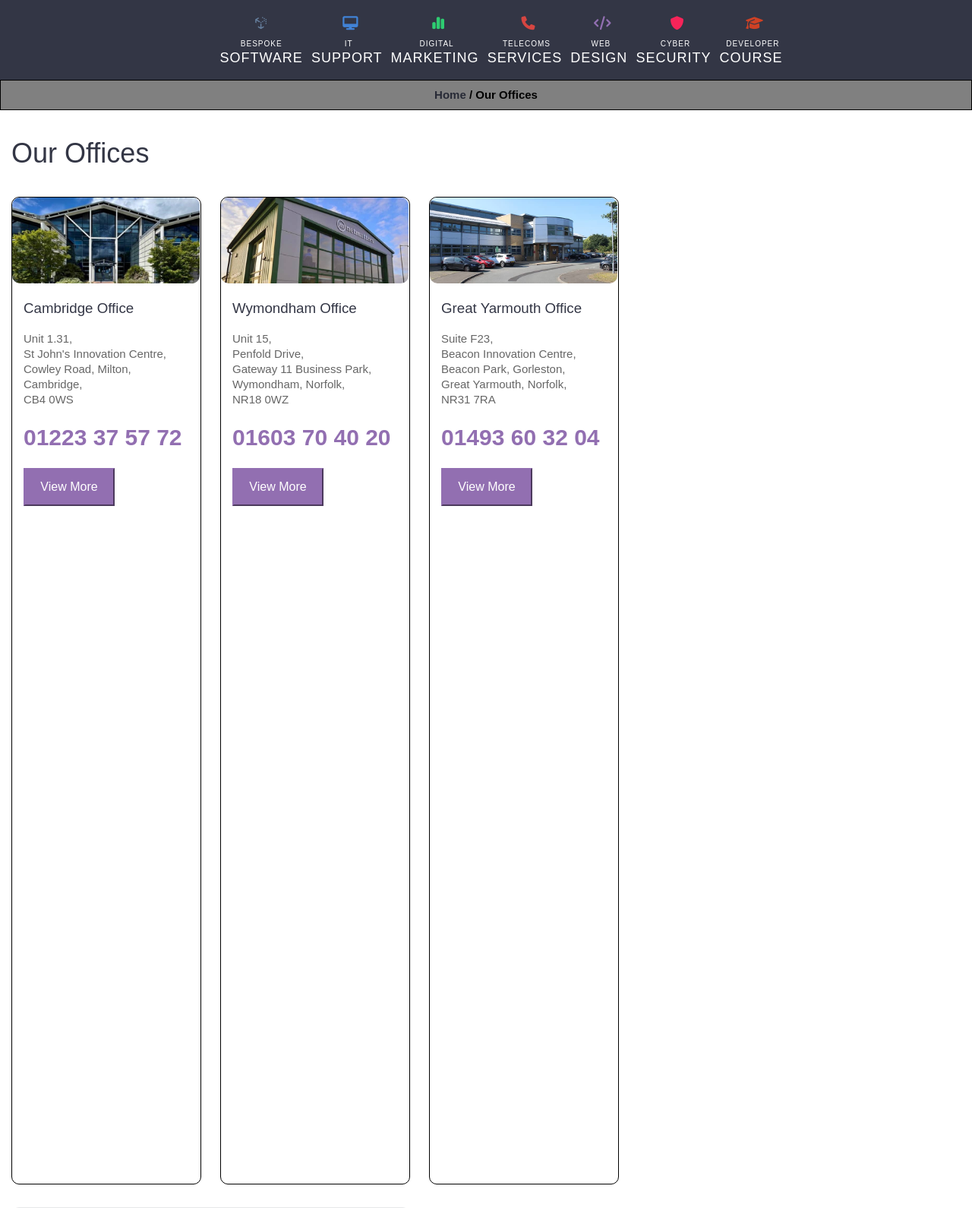
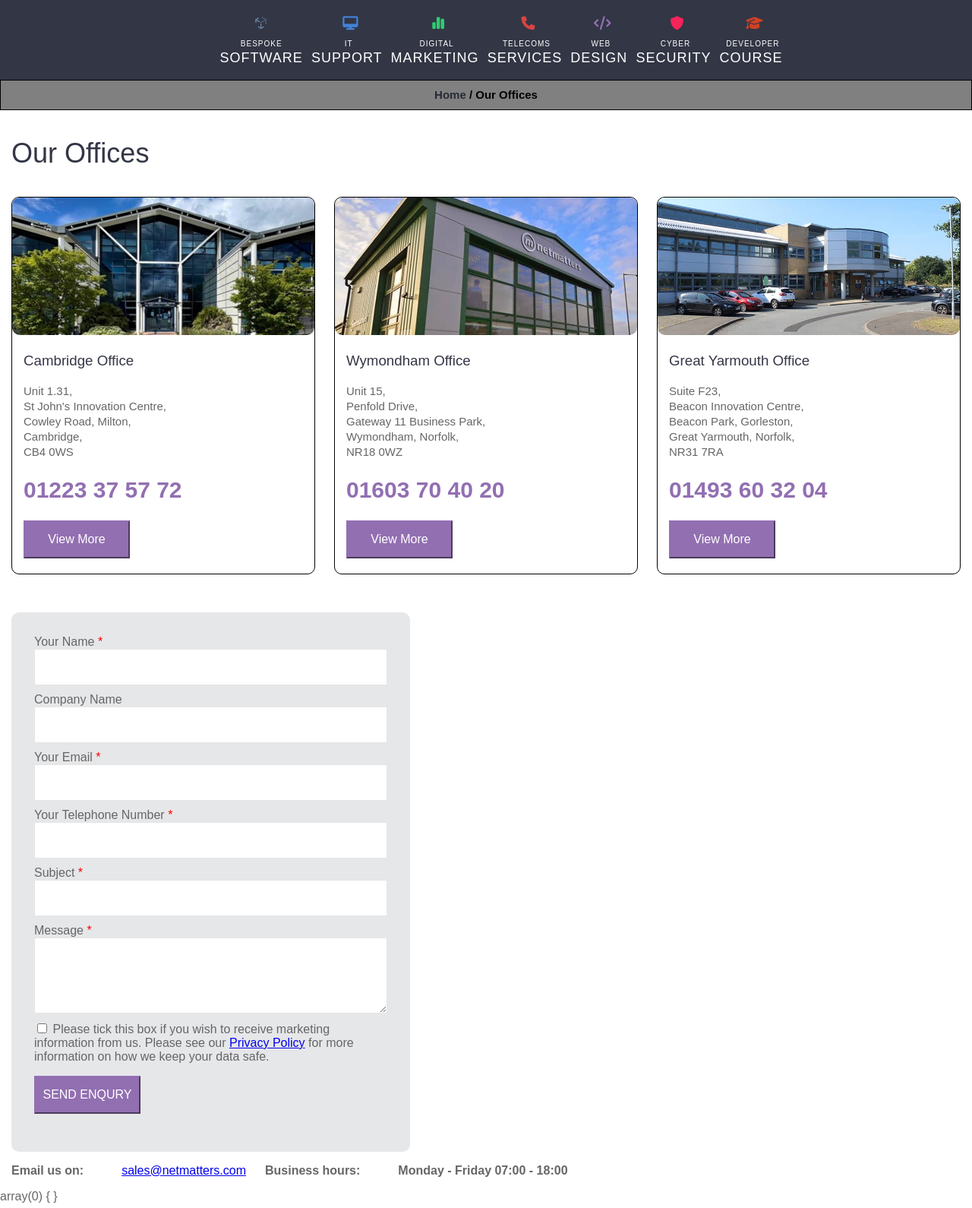
Before and after one commit to JordanHicklingNetMatters/Coursework, a PHP site: page /contact.php in a window 1280 px wide. Shown: the part 269-1859 px from the top of the page at 76% size. Run offline with PHP 8.4, Linux system fonts and the light colour scheme; style sheets or scripts are compiled from the project's sources; some libraries are stand-ins or nearby versions.

Commit message:
Better CSS, better layout, PHP half working, Javascript Validation, New elements, Var_Dump Testing

```diff
--- a/contact.php
+++ b/contact.php
@@ -9,7 +9,6 @@
     <meta name="viewport" content="width=device-width, initial-scale=1">
     <meta http-equiv="X-UA-Compatible" content="IE=edge">
     <title>Contact Us | Netmatters</title>
-    <link rel="stylesheet" href="scss/style.css">
     <link rel="stylesheet" href="css/style.css?v=<?php echo time(); ?>">
 </head>
     <body>
@@ -79,11 +78,13 @@
             </div>
         </div>
         <!-- <div class="flex-contact"> -->
+            <div class="form">
                 <div class="container">
                     <form id="contact-form" action="inc/contactForm.php" method="POST">
                         <div class="form-group">
                             <label for="name">Your Name <span class="required">*</span></label>
                             <input class= "form-control" name="name" type="text" id="name">
+                            <p id="name-warning"><span class="required">*</span> You need to put in a name<p>
                         </div>
                         <div class="form-group">
                             <label for="company-name">Company Name</label>
@@ -92,25 +93,33 @@
                         <div class="form-group">
                             <label for="email">Your Email <span class="required">*</span></label>
                             <input class= "form-control" name="email" type="email" id="email">
+                            <p id="email-warning"><span class="required">*</span> You need to put in an email<p>
+                            <p id="regex-warning"><span class="required">*</span> You need to put in a valid email<p>
                         </div>
                         <div class="form-group">
                             <label for="telephone">Your Telephone Number <span class="required">*</span></label>
                             <input class= "form-control" name="telephone" type="text" id="telephone">
+                            <p id="telephone-warning"><span class="required">*</span> You need to put in a telephone<p>
                         </div>
                         <div class="form-group">
                             <label for="subject">Subject <span class="required">*</span></label>
                             <input class= "form-control" name="subject" type="text" id="subject">
+                            <p id="subject-warning"><span class="required">*</span> You need to tell us the subject<p>
                         </div>
+                            <label for="message">Message <span class="required">*</span></label>
+                            <textarea class="form-control" name="message" id="message"></textarea>
+                            <p id="message-warning"><span class="required">*</span> You must include a message!<p>
+                            <input class="tickbox" type="checkbox" id="accept" value="">
+                            <label class="accept-information" for="accept"> Please tick this box if you wish to receive
+                                marketing information from us. Please see our <a href=#>Privacy Policy</a> for more information
+                                on how we keep your data safe.
+                            </label>
                         <div class="form-group">
-                        <label for="message">Message <span class="required">*</span></label>
-                        <textarea name="message" id="message"></textarea>
-                    </div>
-                    <div class="container">
-                        <div>
                             <button class="view-more-button-tag" type="submit" name="submit">SEND ENQURY</button>
                         </div>
+                    </form>
                 </div>
-                </form>
+            </div>
                 <div class="flex-container">
                     <p><strong>Email us on:</strong></p>
                     <br>
@@ -119,12 +128,13 @@
                     <br>
                     <p><strong>Monday - Friday 07:00 - 18:00</strong></p>
                 </div>
-            </div>
+                <?php var_dump($_POST); ?>
         <!-- </div> -->
         <?php include("inc/newsletter.php"); ?>
         <?php include("inc/footer.php"); ?>
         <script src="js/jquery-3.6.0.min.js"></script>
         <script src="https://kit.fontawesome.com/fc2f3a0d11.js" crossorigin="anonymous"></script>
+        <script src="js/contact.js"></script>
         <!-- <script src="js/main.js"></script> -->
     </body>
 </html>
--- a/css/style.css
+++ b/css/style.css
@@ -818,10 +818,11 @@
 }
 
 .location-container {
-  width: 20%;
-  height: 50vh;
+  width: 100%;
+  height: 40%;
   border: 1px solid black;
   border-radius: 10px;
+  margin-bottom: 20px;
 }
 
 .location-container:hover {
@@ -831,7 +832,7 @@
 }
 
 .location-img {
-  width: 19.3vw;
+  width: 100%;
   -o-object-fit: cover;
      object-fit: cover;
   border-radius: 10px;
@@ -865,11 +866,12 @@
 .view-more-button-tag {
   font-size: 16px;
   height: 50px;
-  width: 120px;
+  width: 140px;
   background-color: #926fb1;
   border-color: #926fb1;
   color: white;
   cursor: pointer;
+  margin-bottom: 20px;
 }
 
 .view-more-button-tag:hover {
@@ -897,6 +899,8 @@
   border: 1px solid #e5e5e5;
   font-size: 14px;
   color: black;
+  font-size: 15px;
+  font-family: Arial, Helvetica, sans-serif;
 }
 
 #message {
--- a/inc/dbh.php
+++ b/inc/dbh.php
@@ -5,4 +5,5 @@
 $dbPassword = "";
 $dbName = "netmatters_contact";
 
-$conn = mysqli_connect($dbServername, $dbUsername, $dbPassword, $dbName);
+$conn = new PDO("mysql:host=$dbServername;dbname=$dbName", $dbUsername, $dbPassword);
+$conn->setAttribute(PDO::ATTR_ERRMODE, PDO::ERRMODE_EXCEPTION);
--- a/scss/partials/content/_contact.scss
+++ b/scss/partials/content/_contact.scss
@@ -31,10 +31,11 @@
 }
 
 .location-container {
-    width: 20%;
-    height: 50vh;
+    width: 100%;
+    height: 40%;
     border: 1px solid black;
     border-radius: 10px;
+    margin-bottom: 20px;
 }
 
 .location-container:hover {
@@ -44,7 +45,7 @@
 }
 
 .location-img {
-    width: 19.3vw;
+    width: 100%;
     object-fit: cover;
     border-radius: 10px;
 }
@@ -82,11 +83,12 @@
 .view-more-button-tag {
     font-size: 16px;
     height: 50px;
-    width: 120px;
+    width: 140px;
     background-color: #926fb1;
     border-color: #926fb1;
     color: white;
     cursor: pointer;
+    margin-bottom: 20px;
 }
 
 .view-more-button-tag:hover {
@@ -119,6 +121,8 @@
     border: 1px solid #e5e5e5;
     font-size: 14px;
     color: black;
+    font-size: 15px;
+    font-family: Arial, Helvetica, sans-serif;
 }
 
 #message {
```
Also changed, not shown: other parts of css/style.css (+35 -0 lines), other parts of scss/partials/content/_contact.scss (+37 -0 lines), JS/contact.js (added, +68 -0 lines), inc/contactForm.php (+22 -13 lines), inc/newsArticles.php (+20 -10 lines), 1 other file. Lines whose indentation alone changed are shown as unchanged.
